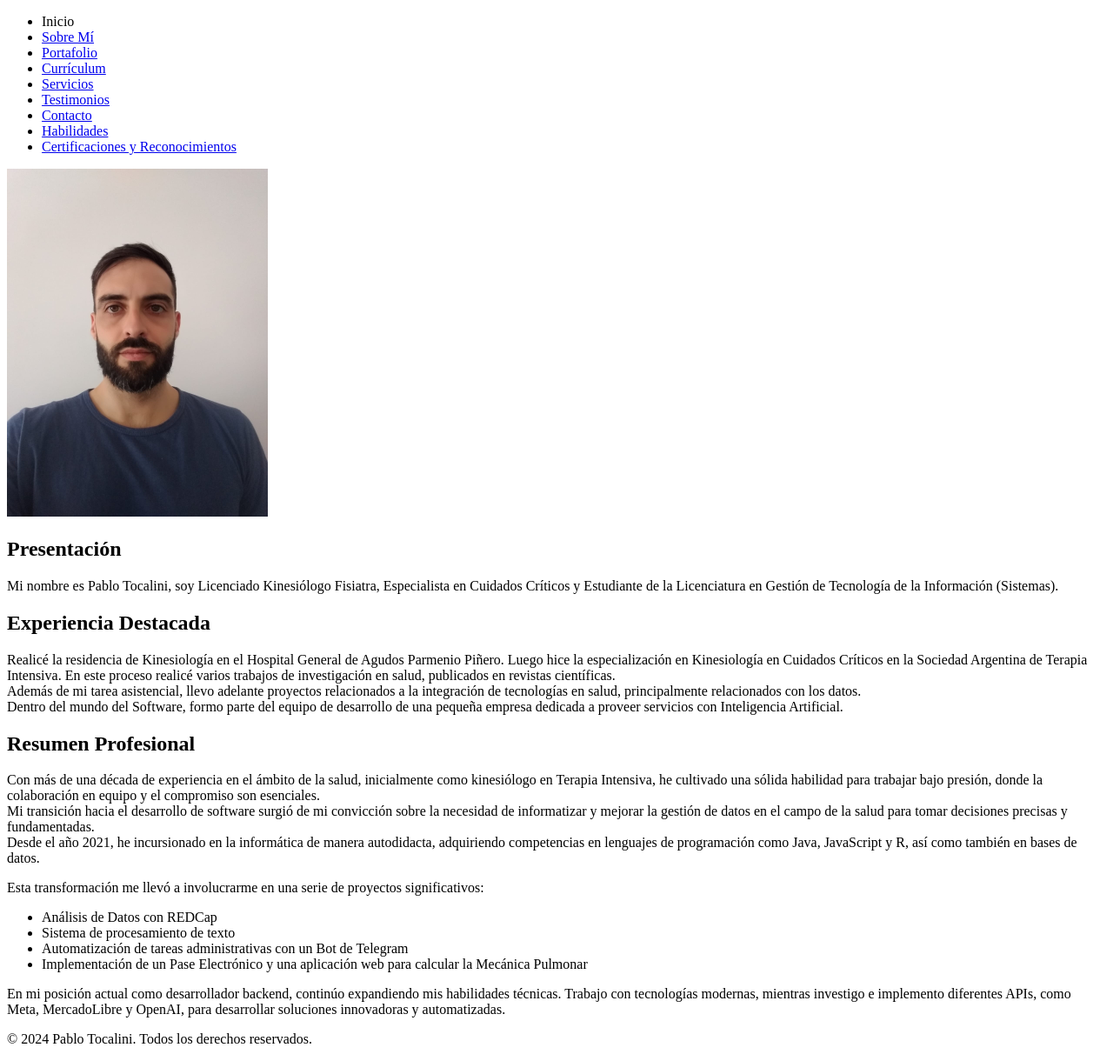
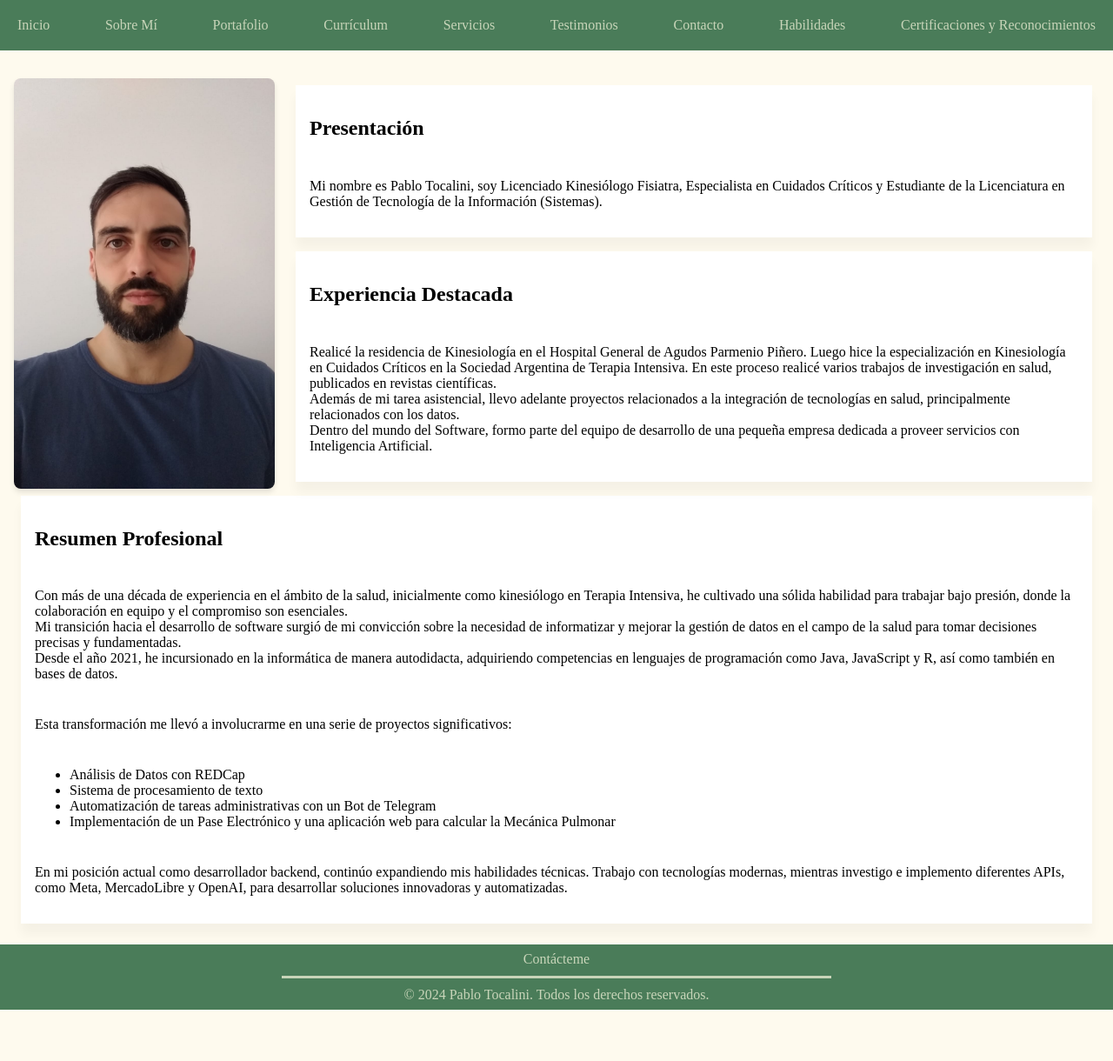
Before and after one commit to pablotocalini/DyDWeb-2688-sitio-web-portfolio-profesional, a plain HTML site: page index.html in a window 1280 px wide. Shown: the whole page at 87% size. After the commit the page ends 1161 px from the top, so only its background shows below. Drawn offline with Linux system fonts and the light colour scheme.

Commit message:
Index page done

```diff
--- a/index.html
+++ b/index.html
@@ -5,6 +5,10 @@
     <meta
       name="viewport"
       content="width=device-width, initial-scale=1.0"
+    />
+    <link
+      rel="stylesheet"
+      href="/styles.css"
     />
     <title>Portfolio - Tocalini Pablo</title>
   </head>
@@ -29,35 +33,40 @@
       </nav>
     </header>
     <main>
+      <div class="image-section-container">
         <img
           src="img/foto_pablo.jpeg"
           alt="Picture of Pablo Tocalini"
           width="300"
+          class="responsive-image"
         />
+        <div>
           <section id="presentation">
             <h2>Presentación</h2>
             <p>
               Mi nombre es Pablo Tocalini, soy Licenciado Kinesiólogo Fisiatra,
-          Especialista en Cuidados Críticos y Estudiante de la Licenciatura en
-          Gestión de Tecnología de la Información (Sistemas).
+              Especialista en Cuidados Críticos y Estudiante de la Licenciatura
+              en Gestión de Tecnología de la Información (Sistemas).
             </p>
           </section>
           <section id="featured-experience">
             <h2>Experiencia Destacada</h2>
             <p>
-          Realicé la residencia de Kinesiología en el Hospital General de Agudos
-          Parmenio Piñero. Luego hice la especialización en Kinesiología en
-          Cuidados Críticos en la Sociedad Argentina de Terapia Intensiva. En
-          este proceso realicé varios trabajos de investigación en salud,
-          publicados en revistas científicas. <br />
-          Además de mi tarea asistencial, llevo adelante proyectos relacionados
-          a la integración de tecnologías en salud, principalmente relacionados
-          con los datos. <br />
-          Dentro del mundo del Software, formo parte del equipo de desarrollo de
-          una pequeña empresa dedicada a proveer servicios con Inteligencia
-          Artificial.
+              Realicé la residencia de Kinesiología en el Hospital General de
+              Agudos Parmenio Piñero. Luego hice la especialización en
+              Kinesiología en Cuidados Críticos en la Sociedad Argentina de
+              Terapia Intensiva. En este proceso realicé varios trabajos de
+              investigación en salud, publicados en revistas científicas. <br />
+              Además de mi tarea asistencial, llevo adelante proyectos
+              relacionados a la integración de tecnologías en salud,
+              principalmente relacionados con los datos. <br />
+              Dentro del mundo del Software, formo parte del equipo de
+              desarrollo de una pequeña empresa dedicada a proveer servicios con
+              Inteligencia Artificial.
             </p>
           </section>
+        </div>
+      </div>
       <section id="professional-summary">
         <h2>Resumen Profesional</h2>
         <p>
@@ -97,7 +106,13 @@
       </section>
     </main>
     <footer>
-      <p>&copy; 2024 Pablo Tocalini. Todos los derechos reservados.</p>
+      <div class="footer-content">
+        <p class="top-word">Contácteme</p>
+        <hr class="custom-line" />
+        <p class="bottom-words">
+          &copy; 2024 Pablo Tocalini. Todos los derechos reservados.
+        </p>
+      </div>
     </footer>
   </body>
 </html>
--- /dev/null
+++ b/styles.css
@@ -0,0 +1,163 @@
+/* Asegura que el cuerpo y el contenedor principal ocupen el 100% de la altura de la ventana */
+html {
+  font-size: 16px;
+}
+
+html,
+body {
+  height: 100%;
+  margin: 0;
+  background-color: #fefaee;
+}
+
+/** GENERAL BODY */
+/* Contenedor principal configurado como flexbox */
+body {
+  display: flex;
+  flex-direction: column;
+  font-size: 1rem;
+}
+
+/** general main */
+/* El main se expande para ocupar el espacio disponible */
+main {
+  flex: 1;
+  margin: 1rem;
+}
+
+/* General Navbar */
+nav ul {
+  margin-top: 0;
+  background-color: #4a7c59;
+  display: flex;
+  justify-content: space-between;
+  align-items: center;
+  padding: 1.25rem;
+  list-style: none;
+}
+
+nav ul li {
+  color: #c8d5b9;
+}
+
+nav li a {
+  text-decoration: none;
+  color: #c8d5b9;
+}
+
+li a:hover {
+  color: black;
+}
+
+/** INDEX PAGE */
+/* Section of image, presentation and experience */
+.image-section-container {
+  display: flex;
+  gap: 1rem;
+  align-items: stretch; /* Hace que ambos elementos (imagen y contenedor) se estiren al mismo alto */
+  margin: 0 auto;
+}
+
+.image-section-container > div {
+  display: flex;
+  flex-direction: column;
+  justify-content: space-between; /* Separa los <section> para que ocupen todo el alto disponible */
+}
+
+
+.responsive-image {
+  object-fit: cover;
+  max-width: 100%; /* La imagen nunca será más ancha que su contenedor */
+  height: auto; /* Mantiene la proporción de la imagen */
+  border-radius: 0.5rem; /* Si quieres darle bordes redondeados */
+  box-shadow: 0 4px 6px rgba(0, 0, 0, 0.1); /* Sombra opcional */
+}
+
+#presentation,
+#featured-experience,
+#professional-summary {
+  display: flex;
+  padding: 1rem;
+  flex-direction: column;
+  align-items: flex-start;
+  gap: 0.5rem;
+  align-self: stretch;
+  background-color: #fff;
+  flex: 1; /* Permite que los <section> se expandan para ocupar el mismo alto */
+  margin: 0.5rem;
+  /* Shadows/Card */
+  box-shadow: 0px 0.75rem 0.75rem 0px rgba(0, 0, 0, 0.04);
+}
+
+/** GENERAL FOOTER */
+footer {
+  background-color: #4a7c59;
+  padding: 0.5rem;
+  text-align: center;
+}
+
+.footer-content {
+  display: flex;
+  flex-direction: column;
+  align-items: center;
+}
+
+.top-word {
+  margin: 0;
+}
+
+.custom-line {
+  width: 50%; /* Ancho de la línea */
+  height: 0.1875rem; /* Espesor de la línea */
+  background-color: #c8d5b9;
+  border: none;
+  margin: 0.625rem 0;
+}
+
+.bottom-words {
+  font-size: 1rem;
+  margin: 0;
+}
+
+footer p {
+  color: #c8d5b9;
+}
+
+/** MOBILE */
+@media (max-width: 768px) {
+  nav ul {
+    display: block;
+  }
+
+  /** INDEX PAGE */
+  .image-section-container {
+    flex-direction: column; /* Imagen y texto uno debajo del otro en pantallas pequeñas */
+    gap: 0.75rem;
+    align-items: center;
+  }
+
+  .image-section-container > div {
+    width: 100%; /* Asegura que el contenedor de los <section> ocupe el 100% del ancho en pantallas pequeñas */
+  }
+  .responsive-image {
+    max-width: 100%; /* O un valor menor para reducirla en pantallas pequeñas */
+  }
+
+  .custom-line {
+    width: 80%; /* Ancho de la línea en dispositivos pequeños */
+  }
+
+  #presentation {
+    padding: 0.75rem; /* Reducir el padding en pantallas pequeñas */
+  }
+
+  footer p {
+    font-size: 0.875rem; /* Ajusta el tamaño de texto en móviles */
+  }
+}
+
+@media (max-width: 400px) {
+  nav ul {
+    font-size: 0.875rem; /* Reduce tamaño de los enlaces en pantallas muy pequeñas */
+  }
+}
```
Also changed, not shown: about-me.html (+11 -1 lines), certifications-awards.html (+11 -1 lines), contact.html (+11 -1 lines), portfolio.html (+11 -1 lines), resume.html (+11 -1 lines), services.html (+11 -1 lines), skills.html (+11 -1 lines), testimonials.html (+11 -1 lines). Lines whose indentation alone changed are shown as unchanged.
